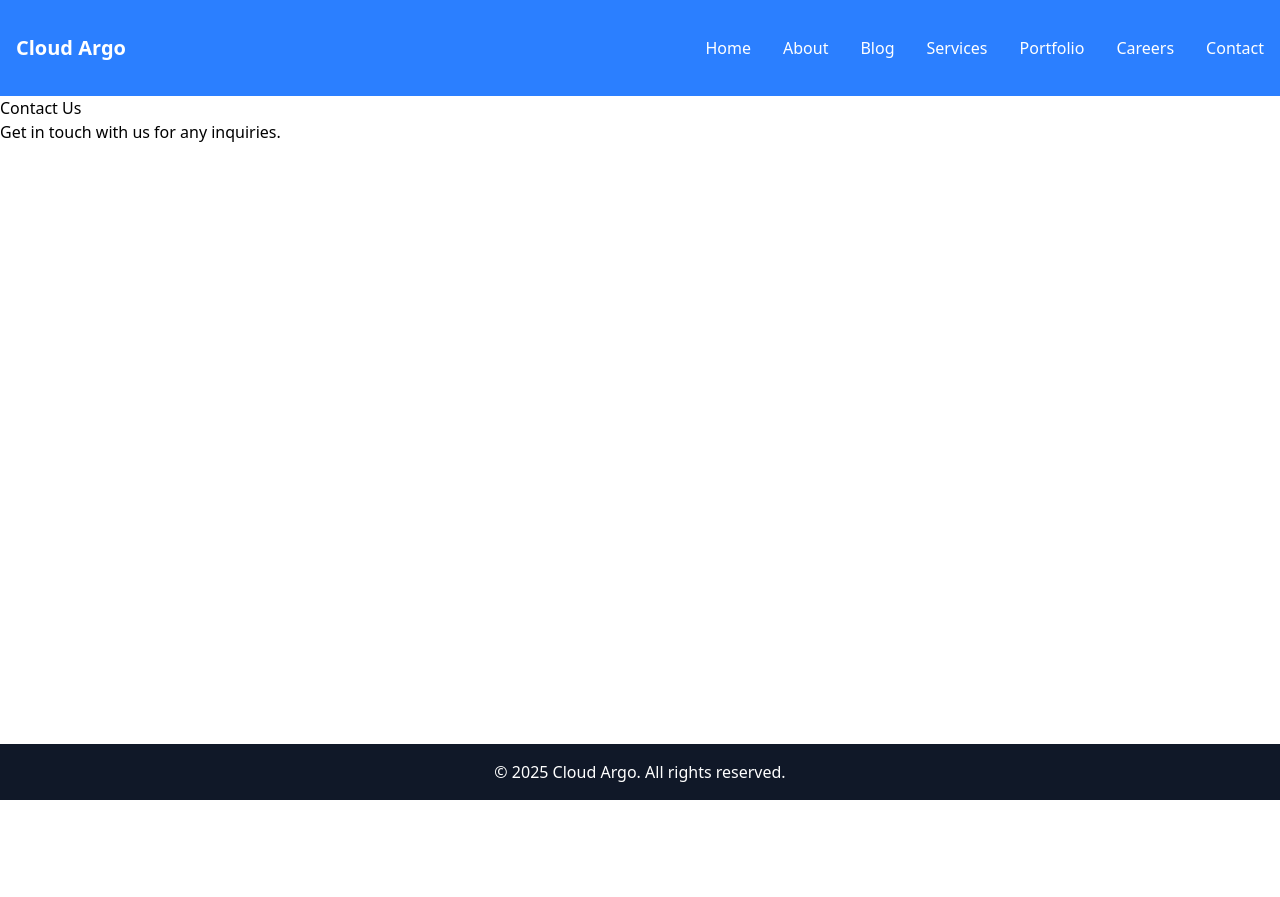
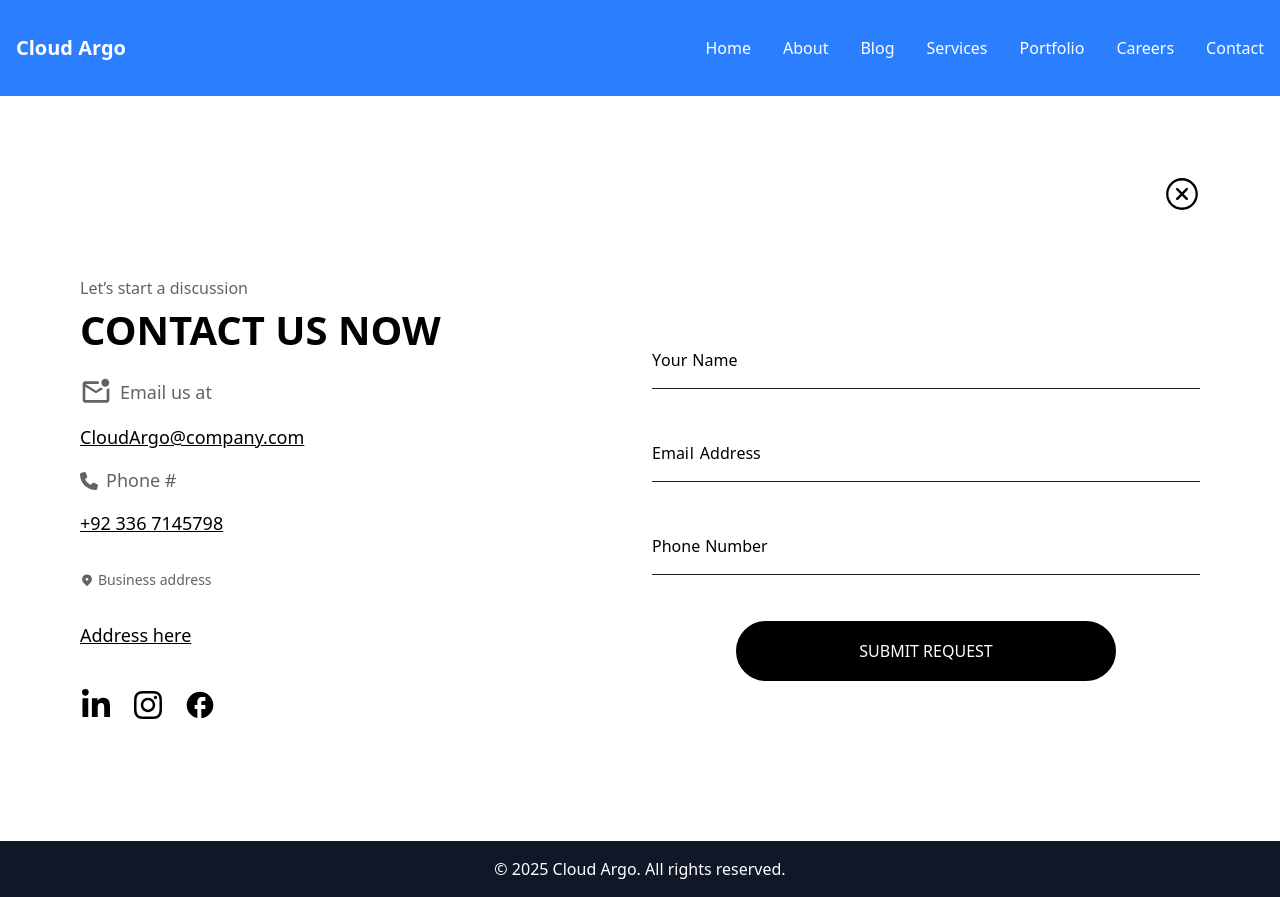
Before and after one commit to danishts/Cloud-Argo, a React (Vite) app: page /contact in a window 1280 px wide. Before the commit the page ends 800 px from the top, so only its background shows below. Built offline with nearby package versions, Linux system fonts and the light colour scheme.

Commit message:
Added full-screen video background to Home component

```diff
--- a/src/Layout/Components/Navbar/Footer/Footer.jsx
+++ b/src/Layout/Components/Navbar/Footer/Footer.jsx
@@ -2,7 +2,7 @@ import React from "react";
 
 const Footer = () => {
   return (
-    <footer className="bg-gray-900 text-white p-4 text-center">
+    <footer className="bg-gray-900 w-screen  text-white p-4 text-center">
       <p>&copy; 2025 Cloud Argo. All rights reserved.</p>
     </footer>
   );
--- a/src/Layout/MainLayout.jsx
+++ b/src/Layout/MainLayout.jsx
@@ -3,7 +3,7 @@ import Navbar from "./Components/Navbar";
 import Footer from "./Components/Navbar/Footer/Footer";
 const MainLayout = ({ children }) => {
   return (
-    <div className="flex flex-col min-h-screen">
+    <div className="flex flex-col   min-h-screen">
       <Navbar />
       <main className="flex-grow">{children}</main>
       <Footer />
--- /dev/null
+++ b/src/Layout/Pages/AnimatedInput.jsx
@@ -0,0 +1,38 @@
+import React, { useState } from "react";
+
+const AnimatedInput = ({ label, onChange }) => {
+  const [inputValue, setInputValue] = useState("");
+
+  const handleInputChange = (e) => {
+    setInputValue(e.target.value);
+    if (onChange) onChange(e); // Call the onChange function if provided
+  };
+
+  return (
+    <div className="relative my-5">
+      <input
+        type="text"
+        value={inputValue}
+        onChange={handleInputChange}
+        required
+        className="bg-transparent border-0 border-b w-full py-3 text-lg font-semibold border-[#202124] text-black placeholder-transparent focus:outline-none focus:border-black"
+        placeholder="Enter text"
+      />
+      <label className="absolute top-3 left-0 pointer-events-none">
+        {label.split("").map((char, index) => (
+          <span
+            key={index}
+            className={`inline-block text-base min-w-[5px] text-black transition-transform duration-300 ease-in-out ${
+              inputValue ? "-translate-y-8 text-black" : ""
+            }`}
+            style={{ transitionDelay: `${index * 50}ms` }} // Use backticks
+          >
+            {char}
+          </span>
+        ))}
+      </label>
+    </div>
+  );
+};
+
+export default AnimatedInput;
--- a/src/Layout/Pages/Contact.jsx
+++ b/src/Layout/Pages/Contact.jsx
@@ -1,10 +1,84 @@
 import React from "react";
+import { useNavigate } from "react-router-dom";
+
+import { RxCrossCircled } from "react-icons/rx";
+import { MdOutlineMarkEmailUnread } from "react-icons/md";
+import { FaPhone } from "react-icons/fa6";
+import AnimatedInput from "./AnimatedInput";
+import { HiLocationMarker } from "react-icons/hi";
+import { FaLinkedinIn, FaInstagram } from "react-icons/fa";
+import { MdOutlineFacebook } from "react-icons/md";
 
 const Contact = () => {
+  const navigate = useNavigate();
+
+  const handleClose = () => {
+    navigate("/"); // Yahan tum kisi bhi page par redirect kar sakte ho
+  };
+
+  const handleInputChange = (e) => {
+    console.log("Input value:", e.target.value);
+  };
+
   return (
-    <div>
-      <h1>Contact Us</h1>
-      <p>Get in touch with us for any inquiries.</p>
+    <div className="p-20">
+      {/* Close Button */}
+      <div
+        className="flex justify-end text-4xl cursor-pointer"
+        onClick={handleClose}
+      >
+        <RxCrossCircled />
+      </div>
+
+      <div className="grid mt-16 grid-cols-1 sm:grid-cols-2 lg:grid-cols-2 gap-6">
+        <div className="flex flex-col">
+          <p className="text-[#5F6368] text-base">Let’s start a discussion</p>
+          <p className="text-[40px] font-bold">CONTACT US NOW</p>
+
+          <div className="flex items-center py-4 space-x-2">
+            <MdOutlineMarkEmailUnread className="w-8 h-8 text-[#5F6368]" />
+            <h2 className="text-[#5F6368] text-[18px]">Email us at</h2>
+          </div>
+          <h2>
+            <u className="text-[18px]">CloudArgo@company.com</u>
+          </h2>
+
+          <div className="flex items-center space-x-2">
+            <FaPhone className="text-[18px] text-[#5F6368]" />
+            <h2 className="text-[18px] py-4 text-[#5F6368]">Phone #</h2>
+          </div>
+          <h2>
+            <u className="text-[18px]">+92 336 7145798</u>
+          </h2>
+
+          <div className="flex items-center py-4 space-x-1">
+            <HiLocationMarker className="text-[14px] text-[#5F6368]" />
+            <h2 className="text-[14px] py-4 text-[#5F6368]">
+              Business address
+            </h2>
+          </div>
+          <h1>
+            <u className="text-[18px]">Address here</u>
+          </h1>
+
+          <div className="flex py-10 space-x-5">
+            <FaLinkedinIn className="w-8 h-8" />
+            <FaInstagram className="w-8 h-8" />
+            <MdOutlineFacebook className="w-8 h-8" />
+          </div>
+        </div>
+
+        <div className="flex mt-10 flex-col">
+          <AnimatedInput label="Your Name" onChange={handleInputChange} />
+          <AnimatedInput label="Email Address" onChange={handleInputChange} />
+          <AnimatedInput label="Phone Number" onChange={handleInputChange} />
+          <div className="flex justify-center mt-6">
+            <button className="border-2 rounded-full bg-black h-16 text-white w-96">
+              SUBMIT REQUEST
+            </button>
+          </div>
+        </div>
+      </div>
     </div>
   );
 };
--- a/src/Layout/Pages/Home.jsx
+++ b/src/Layout/Pages/Home.jsx
@@ -1,112 +1,28 @@
 import React from "react";
+import videos from "../../assets/videos.mp4"; // Ensure correct path
 
 const Home = () => {
   return (
-    <div className="container mx-auto p-4">
-      <h1 className="text-3xl font-bold">Welcome to Cloud Argo</h1>
-      <p>This is the Home Page.</p>
-      <h1 className="text-3xl font-bold">Welcome to Cloud Argo</h1>
-      <p>This is the Home Page.</p>
-      <h1 className="text-3xl font-bold">Welcome to Cloud Argo</h1>
-      <p>This is the Home Page.</p>
-      <h1 className="text-3xl font-bold">Welcome to Cloud Argo</h1>
-      <p>This is the Home Page.</p>
-      <h1 className="text-3xl font-bold">Welcome to Cloud Argo</h1>
-      <p>This is the Home Page.</p>
-      <h1 className="text-3xl font-bold">Welcome to Cloud Argo</h1>
-      <p>This is the Home Page.</p>
-      <h1 className="text-3xl font-bold">Welcome to Cloud Argo</h1>
-      <p>This is the Home Page.</p>
-      <h1 className="text-3xl font-bold">Welcome to Cloud Argo</h1>
-      <p>This is the Home Page.</p>{" "}
-      <h1 className="text-3xl font-bold">Welcome to Cloud Argo</h1>
-      <p>This is the Home Page.</p>
-      <h1 className="text-3xl font-bold">Welcome to Cloud Argo</h1>
-      <p>This is the Home Page.</p>
-      <h1 className="text-3xl font-bold">Welcome to Cloud Argo</h1>
-      <p>This is the Home Page.</p>
-      <h1 className="text-3xl font-bold">Welcome to Cloud Argo</h1>
-      <p>This is the Home Page.</p>{" "}
-      <h1 className="text-3xl font-bold">Welcome to Cloud Argo</h1>
-      <p>This is the Home Page.</p>
-      <h1 className="text-3xl font-bold">Welcome to Cloud Argo</h1>
-      <p>This is the Home Page.</p>
-      <h1 className="text-3xl font-bold">Welcome to Cloud Argo</h1>
-      <p>This is the Home Page.</p>
-      <h1 className="text-3xl font-bold">Welcome to Cloud Argo</h1>
-      <p>This is the Home Page.</p>{" "}
-      <h1 className="text-3xl font-bold">Welcome to Cloud Argo</h1>
-      <p>This is the Home Page.</p>
-      <h1 className="text-3xl font-bold">Welcome to Cloud Argo</h1>
-      <p>This is the Home Page.</p>
-      <h1 className="text-3xl font-bold">Welcome to Cloud Argo</h1>
-      <p>This is the Home Page.</p>
-      <h1 className="text-3xl font-bold">Welcome to Cloud Argo</h1>
-      <p>This is the Home Page.</p>{" "}
-      <h1 className="text-3xl font-bold">Welcome to Cloud Argo</h1>
-      <p>This is the Home Page.</p>
-      <h1 className="text-3xl font-bold">Welcome to Cloud Argo</h1>
-      <p>This is the Home Page.</p>
-      <h1 className="text-3xl font-bold">Welcome to Cloud Argo</h1>
-      <p>This is the Home Page.</p>
-      <h1 className="text-3xl font-bold">Welcome to Cloud Argo</h1>
-      <p>This is the Home Page.</p>{" "}
-      <h1 className="text-3xl font-bold">Welcome to Cloud Argo</h1>
-      <p>This is the Home Page.</p>
-      <h1 className="text-3xl font-bold">Welcome to Cloud Argo</h1>
-      <p>This is the Home Page.</p>
-      <h1 className="text-3xl font-bold">Welcome to Cloud Argo</h1>
-      <p>This is the Home Page.</p>
-      <h1 className="text-3xl font-bold">Welcome to Cloud Argo</h1>
-      <p>This is the Home Page.</p>{" "}
-      <h1 className="text-3xl font-bold">Welcome to Cloud Argo</h1>
-      <p>This is the Home Page.</p>
-      <h1 className="text-3xl font-bold">Welcome to Cloud Argo</h1>
-      <p>This is the Home Page.</p>
-      <h1 className="text-3xl font-bold">Welcome to Cloud Argo</h1>
-      <p>This is the Home Page.</p>
-      <h1 className="text-3xl font-bold">Welcome to Cloud Argo</h1>
-      <p>This is the Home Page.</p>{" "}
-      <h1 className="text-3xl font-bold">Welcome to Cloud Argo</h1>
-      <p>This is the Home Page.</p>
-      <h1 className="text-3xl font-bold">Welcome to Cloud Argo</h1>
-      <p>This is the Home Page.</p>
-      <h1 className="text-3xl font-bold">Welcome to Cloud Argo</h1>
-      <p>This is the Home Page.</p>
-      <h1 className="text-3xl font-bold">Welcome to Cloud Argo</h1>
-      <p>This is the Home Page.</p>{" "}
-      <h1 className="text-3xl font-bold">Welcome to Cloud Argo</h1>
-      <p>This is the Home Page.</p>
-      <h1 className="text-3xl font-bold">Welcome to Cloud Argo</h1>
-      <p>This is the Home Page.</p>
-      <h1 className="text-3xl font-bold">Welcome to Cloud Argo</h1>
-      <p>This is the Home Page.</p>
-      <h1 className="text-3xl font-bold">Welcome to Cloud Argo</h1>
-      <p>This is the Home Page.</p>{" "}
-      <h1 className="text-3xl font-bold">Welcome to Cloud Argo</h1>
-      <p>This is the Home Page.</p>
-      <h1 className="text-3xl font-bold">Welcome to Cloud Argo</h1>
-      <p>This is the Home Page.</p>
-      <h1 className="text-3xl font-bold">Welcome to Cloud Argo</h1>
-      <p>This is the Home Page.</p>
-      <h1 className="text-3xl font-bold">Welcome to Cloud Argo</h1>
-      <p>This is the Home Page.</p>{" "}
-      <h1 className="text-3xl font-bold">Welcome to Cloud Argo</h1>
-      <p>This is the Home Page.</p>
-      <h1 className="text-3xl font-bold">Welcome to Cloud Argo</h1>
-      <p>This is the Home Page.</p>
-      <h1 className="text-3xl font-bold">Welcome to Cloud Argo</h1>
-      <p>This is the Home Page.</p>
-      <h1 className="text-3xl font-bold">Welcome to Cloud Argo</h1>
-      <p>This is the Home Page.</p>{" "}
-      <h1 className="text-3xl font-bold">Welcome to Cloud Argo</h1>
-      <p>This is the Home Page.</p>
-      <h1 className="text-3xl font-bold">Welcome to Cloud Argo</h1>
-      <p>This is the Home Page.</p>
-      <h1 className="text-3xl font-bold">Welcome to Cloud Argo</h1>
-      <p>This is the Home Page.</p>
-      <h1 className="text-3xl font-bold">Welcome to Cloud Argo</h1>
-      <p>This is the Home Page.</p>
+    <div className="relative w-screen   min-h-screen">
+      {/* Background Overlay */}
+      <div className="absolute inset-0 bg-black/50"></div>
+
+      {/* Video */}
+      <video
+        autoPlay
+        loop
+        muted
+        playsInline
+        className="absolute top-0 left-0 w-full h-full object-cover"
+      >
+        <source src={videos} />
+      </video>
+
+      {/* Content on Top */}
+      <div className="absolute text-white text-center px-4 top-1/2 left-1/2 transform -translate-x-1/2 -translate-y-1/2">
+        <h1 className="text-4xl font-bold">Welcome to Cloud Argo</h1>
+        <p className="text-lg">Experience the future of cloud technology</p>
+      </div>
     </div>
   );
 };
```
Also changed, not shown: src/Layout/Components/Navbar.jsx (+1 -48 lines), 1 other file (tests, documents, lock files or other folders).
